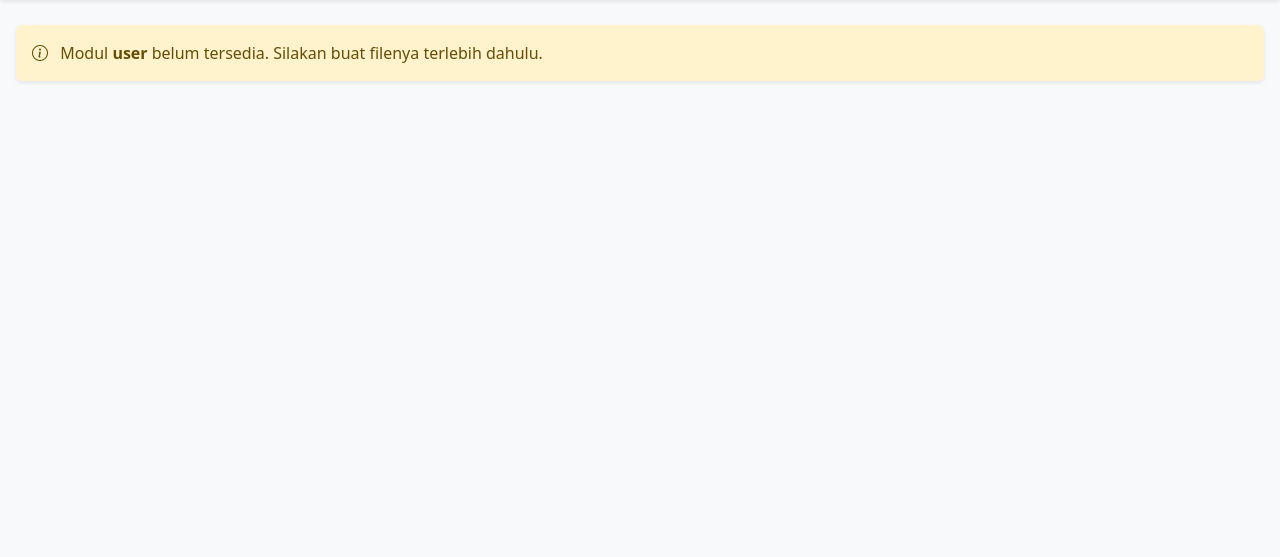
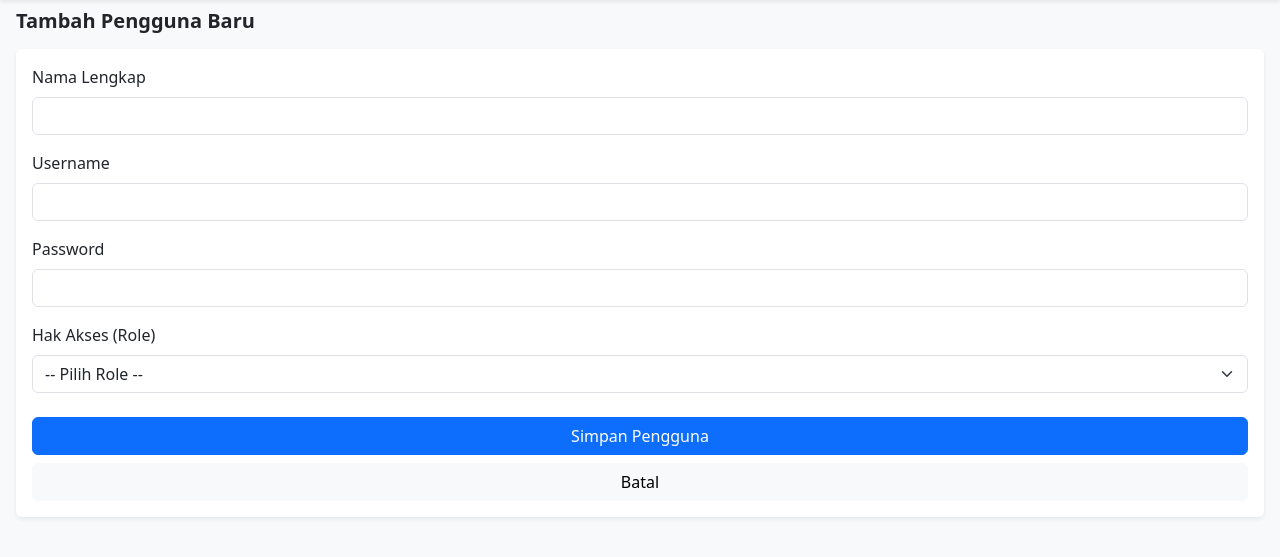
Before and after one commit to harvsted29-jpg/aplikasi_penjualan, a PHP site: page /index.php?page=user&aksi=tambah in a window 1280 px wide. Shown: the part 56-613 px from the top of the page. Run offline with PHP 8.4, Linux system fonts and the light colour scheme; a user stored in the database is signed in; a stand-in replaces the project's code that opens the database connection.

Commit message:
Add files via upload

```diff
--- /dev/null
+++ b/aplikasi-penjualan/config/database.php
@@ -0,0 +1,7 @@
+<?php // config/database.php
+$host = 'localhost';
+$user = 'root';
+$pass = '';
+$db   = 'penjualan'; // Inisialisasi koneksi dengan MySQLi secara Object Oriented
+$koneksi = new mysqli($host, $user, $pass, $db);
+$conn = mysqli_connect($host, $user, $pass, $db);
--- /dev/null
+++ b/aplikasi-penjualan/modul/user/index.php
@@ -0,0 +1,299 @@
+<?php
+// Proteksi 1: pengguna harus memiliki session login
+if (!isset($_SESSION['id_user'])) {
+exit;
+}
+
+// Proteksi 2: hanya Admin yang boleh mengelola pengguna
+if ($_SESSION['role'] !== 'Admin') {
+
+echo "<div class='alert alert-danger shadow-sm text-center mt-4 border-0'>
+<i class='bi bi-shield-lock-fill display-4 d-block mb-3 text-danger'></i>
+<h5>Akses Ditolak!</h5>
+<p class='mb-0'>Hanya pengguna dengan hak akses
+<b>Admin</b> yang dapat mengelola data sistem ini.</p>
+</div>";
+exit;
+}
+
+$aksi = isset($_GET['aksi']) ? $_GET['aksi'] : 'view';
+
+switch ($aksi) {
+    case 'view':
+        // tampilkan daftar pengguna
+        $keyword = isset($_GET['cari']) ? trim($_GET['cari']) : '';
+        ?>
+        <div class="d-flex justify-content-between align-items-center mb-3">
+            <h5 class="fw-bold m-0 text-dark">Data Pengguna Sistem</h5>
+            <a href="index.php?page=user&aksi=tambah"
+                class="btn btn-primary btn-sm rounded-pill px-3 shadow-sm">
+                <i class="bi bi-person-plus-fill me-1"></i> Tambah User
+            </a>
+        </div>
+
+        <form action="index.php" method="GET" class="mb-4">
+            <input type="hidden" name="page" value="user">
+            <div class="input-group shadow-sm">
+                <input type="text" name="cari" class="form-control"
+                       placeholder="Cari nama atau username..."
+                       value="<?= htmlspecialchars($keyword); ?>">
+                <button class="btn btn-primary " type="submit">
+                    <i class="bi bi-search"></i>
+                </button>
+            </div>
+        </form>
+        <?php
+        if ($keyword != '') {
+        $param = "%" . $keyword . "%";
+        $stmt = $koneksi->prepare(
+            "SELECT id_user, nama, username, role
+             FROM user
+             WHERE nama LIKE ? OR username LIKE ?
+             ORDER BY id_user DESC"
+        );
+        $stmt->bind_param("ss", $param, $param);
+        $stmt->execute();
+        $result = $stmt->get_result();
+    } else {
+        $query = "SELECT * FROM user ORDER BY id_user DESC";
+        $result = $koneksi->query($query);
+    }
+
+    if ($result->num_rows > 0) {
+        while ($row = $result->fetch_assoc()) {
+            $bg_role = $row['role'] == 'Admin'
+                ? 'bg-danger'
+                : ($row['role'] == 'Kasir' ? 'bg-primary': 'bg-success');
+            ?>
+            <div class="col-12 col-md-6 col-lg-4">
+                <div class="card border-8 shadow-sm h-100">
+                    <div class="card-body">
+                        <h6 class="fw-bold mb-6">
+                            <?= htmlspecialchars($row['nama']); ?>
+                        </h6>
+                        <span class="badge <?= $bg_role; ?>">
+                            <?= htmlspecialchars($row['role']); ?>
+                        </span>
+                        <div class="text-muted small mb-3">
+                            Username:
+                            <b><?= htmlspecialchars($row['username']); ?></b>
+                        </div>
+                        <a href="index.php?page=user&aksi=edit&id=<?= $row['id_user']; ?>"
+                            class="btn btn-outline-warning btn-sm">Edit</a>
+                        <a href="index.php?page=user&aksi=hapus&id=<?= $row['id_user']; ?>"
+                            class="btn btn-outline-danger btn-sm"
+                            onclick="return confirm('Yakin ingin menghapus pengguna ini?');">
+                            Hapus
+                        </a>
+                    </div>
+                </div>
+            </div>
+            <?php
+        }
+    } else {
+        echo "<div class='alert alert-light text-center'>
+                Data pengguna tidak ditemukan.</div>";
+    }
+    if (isset($stmt)) {
+        $stmt->close();
+    }
+    break;
+
+    case 'tambah':
+        // tampilkan dan proses form tambah
+
+    if (isset($_POST['simpan'])) {
+
+        $nama     = trim($_POST['nama']);
+        $username = trim($_POST['username']);
+        $password = md5($_POST['password']);
+        $role     = $_POST['role'];
+
+        // Periksa apakah username sudah digunakan
+        $cek = $koneksi->prepare(
+            "SELECT username FROM user WHERE username = ?"
+        );
+
+        $cek->bind_param("s", $username);
+        $cek->execute();
+
+        if ($cek->get_result()->num_rows > 0) {
+
+            echo "<script>
+                alert('Username sudah digunakan.');
+            </script>";
+
+        } else {
+
+            $stmt = $koneksi->prepare(
+                "INSERT INTO user (nama, username, password, role)
+                 VALUES (?, ?, ?, ?)"
+            );
+
+            $stmt->bind_param(
+                "ssss",
+                $nama,
+                $username,
+                $password,
+                $role
+            );
+
+            if ($stmt->execute()) {
+
+                echo "<script>
+                    alert('Pengguna baru berhasil ditambahkan!');
+                    window.location='index.php?page=user';
+                </script>";
+
+            } else {
+
+                echo "<div class='alert alert-danger'>
+                    Gagal menyimpan data.
+                </div>";
+
+            }
+
+            $stmt->close();
+        }
+
+        $cek->close();
+    }
+    ?>
+        <h5 class="fw-bold mb-3">Tambah Pengguna Baru</h5>
+        <?php if (isset($error)): ?>
+            <div class="alert alert-danger mb-3"><?= htmlspecialchars($error); ?></div>
+        <?php endif; ?>
+        <div class="card border-0 shadow-sm">
+            <div class="card-body">
+                <form action="index.php?page=user&aksi=tambah" method="POST">
+
+                    <div class="mb-3">
+                        <label class="form-label">Nama Lengkap</label>
+                        <input type="text" name="nama" class="form-control"
+                            maxlength="100" required>
+                    </div>
+
+                    <div class="mb-3">
+                        <label class="form-label">Username</label>
+                        <input type="text" name="username" class="form-control"
+                            maxlength="30" required>
+                    </div>
+
+                    <div class="mb-3">
+                        <label class="form-label">Password</label>
+                        <input type="password" name="password"
+                            class="form-control" required>
+                    </div>
+
+                    <div class="mb-4">
+                        <label class="form-label">Hak Akses (Role)</label>
+                        <select name="role" class="form-select" required>
+                            <option value="">-- Pilih Role --</option>
+                            <option value="Admin">Admin</option>
+                            <option value="Kasir">Kasir</option>
+                            <option value="Owner">Owner</option>
+                        </select>
+                    </div>
+
+                    <button type="submit" name="simpan"
+                            class="btn btn-primary w-100">Simpan Pengguna</button>
+
+                    <a href="index.php?page=user"
+                    class="btn btn-light w-100 mt-2">Batal</a>
+                </form>
+            </div>
+        </div>
+        <?php
+        break;
+
+    case 'edit':
+        // tampilkan dan proses form edit
+        $id = isset($_GET['id']) ? (int)$_GET['id'] : 0;
+
+        if (isset($_POST['update'])) {
+            $nama = trim($_POST['nama']);
+            $username = trim($_POST['username']);
+            $role = $_POST['role'];
+            $pass_input = trim($_POST['password']);
+
+            if ($pass_input != '') {
+                $password = md5($pass_input);
+                $stmt = $koneksi->prepare(
+                    "UPDATE user SET nama=?, username=?, password=?, role=? WHERE id_user=?"
+                );
+                $stmt->bind_param("ssssi", $nama, $username, $password, $role, $id);
+            } else {
+                $stmt = $koneksi->prepare(
+                    "UPDATE user SET nama=?, username=?, role=? WHERE id_user=?"
+                );
+                $stmt->bind_param("sssi", $nama, $username, $role, $id);
+            }
+
+            if ($stmt->execute()) {
+                echo "<script>
+                    alert('User data successfully updated!');
+                    window.location='index.php?page=user';
+                </script>";
+            } else {
+                echo "<div class='alert alert-danger'>Update failed.</div>";
+            }
+            $stmt->close();
+        }
+
+        $stmt = $koneksi->prepare("SELECT id_user, nama, username, role FROM user WHERE id_user=?");
+        $stmt->bind_param("i", $id);
+        $stmt->execute();
+        $data = $stmt->get_result()->fetch_assoc();
+        $stmt->close();
+
+        if (!$data) {
+            echo "<div class='alert alert-danger'>Data pengguna tidak ditemukan.</div>";
+            break;
+        }
+        ?>
+        <h5 class="fw-bold mb-3">Edit Pengguna</h5>
+        <div class="card border-0 shadow-sm">
+            <div class="card-body">
+                <form action="index.php?page=user&aksi=edit&id=<?= $id ?>" method="POST">
+                    <div class="mb-3">
+                        <label class="form-label">Nama Lengkap</label>
+                        <input type="text" name="nama" class="form-control"
+                            maxlength="100" value="<?= htmlspecialchars($data['nama']) ?>" required>
+                    </div>
+                    <div class="mb-3">
+                        <label class="form-label">Username</label>
+                        <input type="text" name="username" class="form-control"
+                            maxlength="30" value="<?= htmlspecialchars($data['username']) ?>" required>
+                    </div>
+                    <div class="mb-3">
+                        <label class="form-label">Password Baru</label>
+                        <input type="password" name="password" class="form-control"
+                            placeholder="Kosongkan jika tidak ingin mengubah password">
+                    </div>
+                    <div class="mb-4">
+                        <label class="form-label">Hak Akses (Role)</label>
+                        <select name="role" class="form-select" required>
+                            <option value="Admin" <?= $data['role'] === 'Admin' ? 'selected' : '' ?>>Admin</option>
+                            <option value="Kasir" <?= $data['role'] === 'Kasir' ? 'selected' : '' ?>>Kasir</option>
+                            <option value="Owner" <?= $data['role'] === 'Owner' ? 'selected' : '' ?>>Owner</option>
+                        </select>
+                    </div>
+                    <button type="submit" name="update" class="btn btn-primary w-100">Simpan Perubahan</button>
+                    <a href="index.php?page=user" class="btn btn-light w-100 mt-2">Batal</a>
+                </form>
+            </div>
+        </div>
+        <?php
+        break;
+
+    case 'hapus':
+        $id = isset($_GET['id']) ? (int)$_GET['id'] : 0;
+        if ($id > 0 && $id !== (int)$_SESSION['id_user']) {
+            $stmt = $koneksi->prepare("DELETE FROM user WHERE id_user=?");
+            $stmt->bind_param("i", $id);
+            $stmt->execute();
+            $stmt->close();
+        }
+        echo "<script>window.location='index.php?page=user';</script>";
+        break;
+}
```
Also changed, not shown: aplikasi-penjualan/config/penjualan.sql (added, +195 -0 lines), aplikasi-penjualan/login.php (+18 -6 lines).
